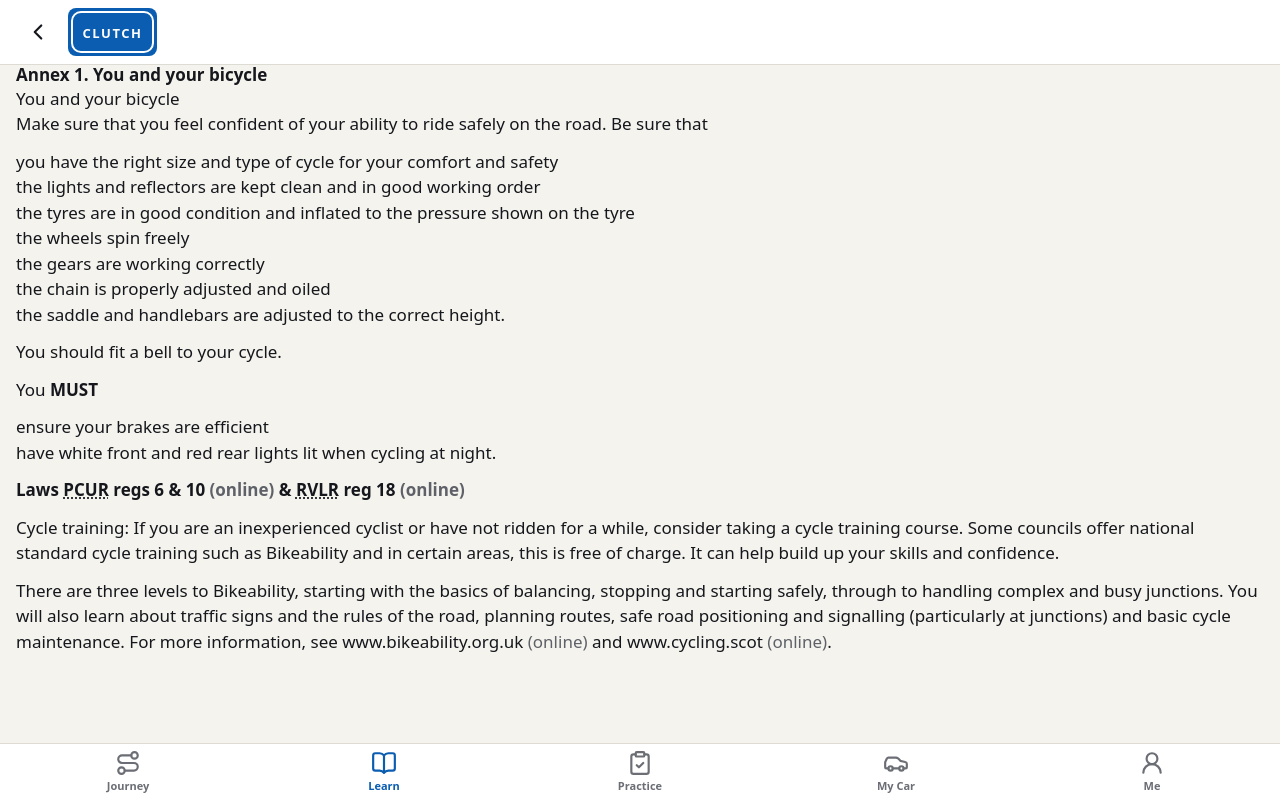
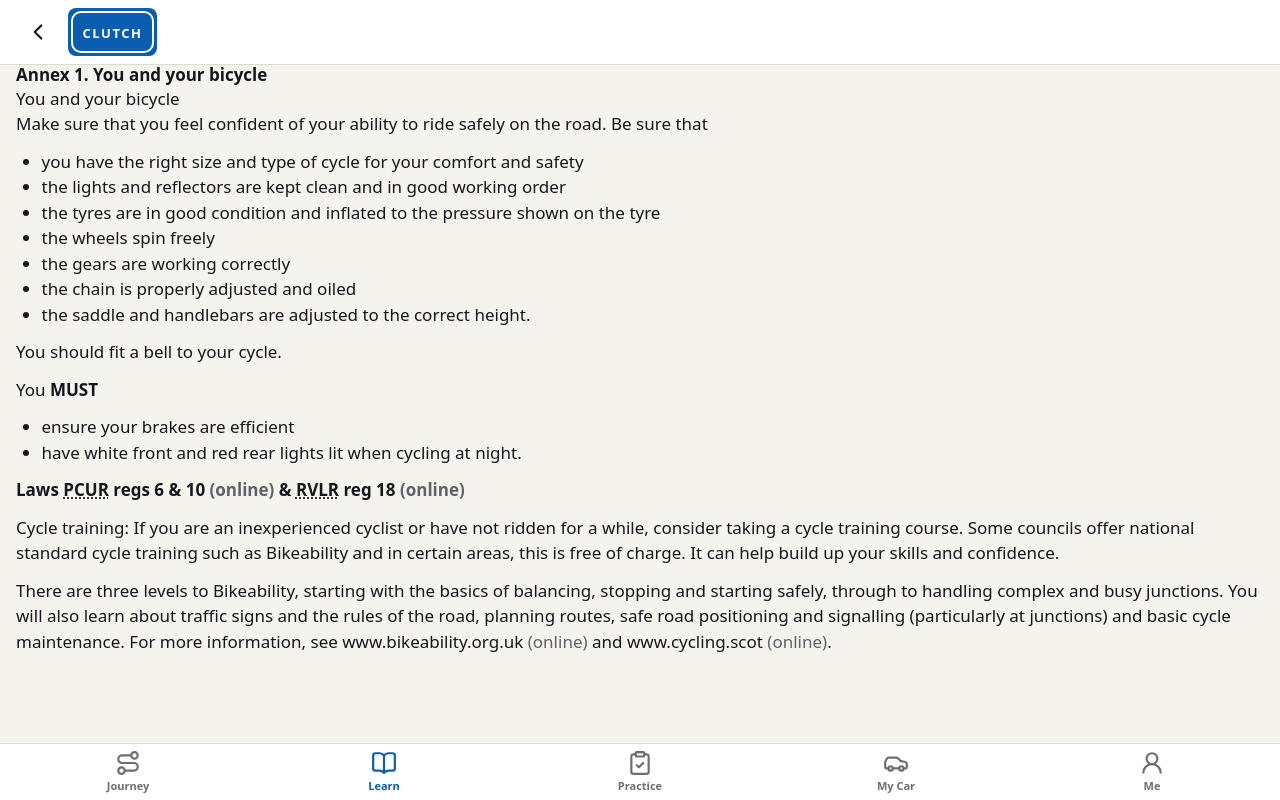
Before and after one commit to Linkabot/clutch, a React (Vite) app: page /learn/code/annex-1-you-and-your-bicycle in a window 1280 px wide. Built offline with nearby package versions, Linux system fonts and the light colour scheme.

Commit message:
fix(code): restore list bullets in Highway Code text; one "(online)" on diagram links
Co-Authored-By: Claude Fable 5.1 <noreply@anthropic.com>
Co-Authored-By: Claude Opus 5 <noreply@anthropic.com>

```diff
--- a/src/features/code/hc-html.css
+++ b/src/features/code/hc-html.css
@@ -12,6 +12,23 @@
 .hc-html ul,
 .hc-html ol {
   margin: 0 0 12px;
+}
+
+/* Tailwind's preflight strips list markers; the Highway Code relies on
+   bullet lists ("You should • … • …"), so restore markers and indent. */
+.hc-html ul {
+  list-style-type: disc;
+  padding-left: 1.5em;
+}
+
+.hc-html ol {
+  list-style-type: decimal;
+  padding-left: 1.5em;
+}
+
+.hc-html li ul {
+  list-style-type: circle;
+  margin-bottom: 0;
 }
 
 .hc-html strong {
@@ -52,8 +69,9 @@
 }
 
 /* Every off-app link ingestion produces carries rel="external ...", so
-   this marks all of them as clearly online-only extras. */
-.hc-html a[rel~='external']::after {
+   this marks all of them as clearly online-only extras. Diagram links are
+   skipped: their text already reads "Diagram (online): …". */
+.hc-html a[rel~='external']:not(.hc-image)::after {
   content: ' (online)';
   color: var(--color-muted);
 }
```
